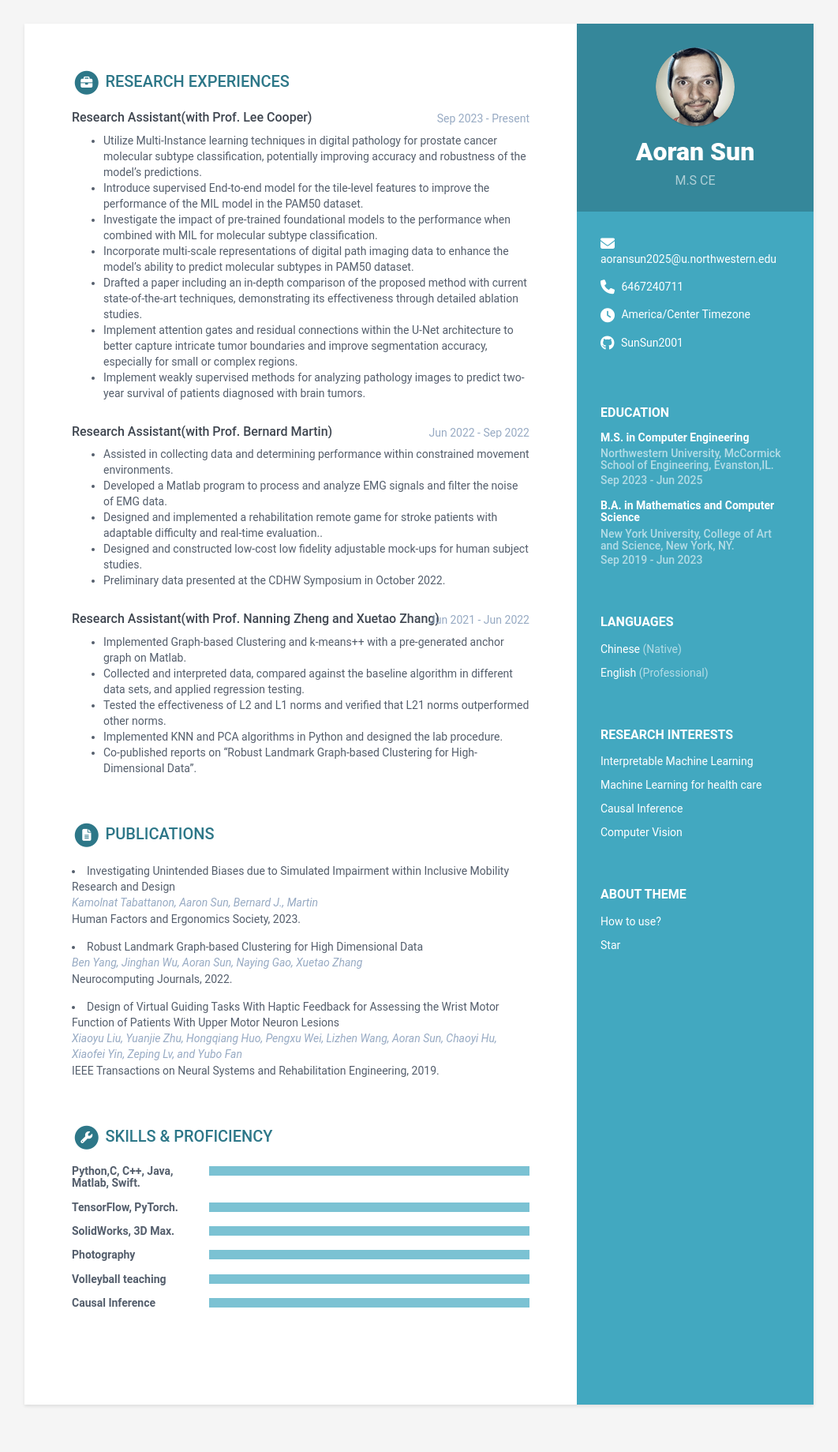
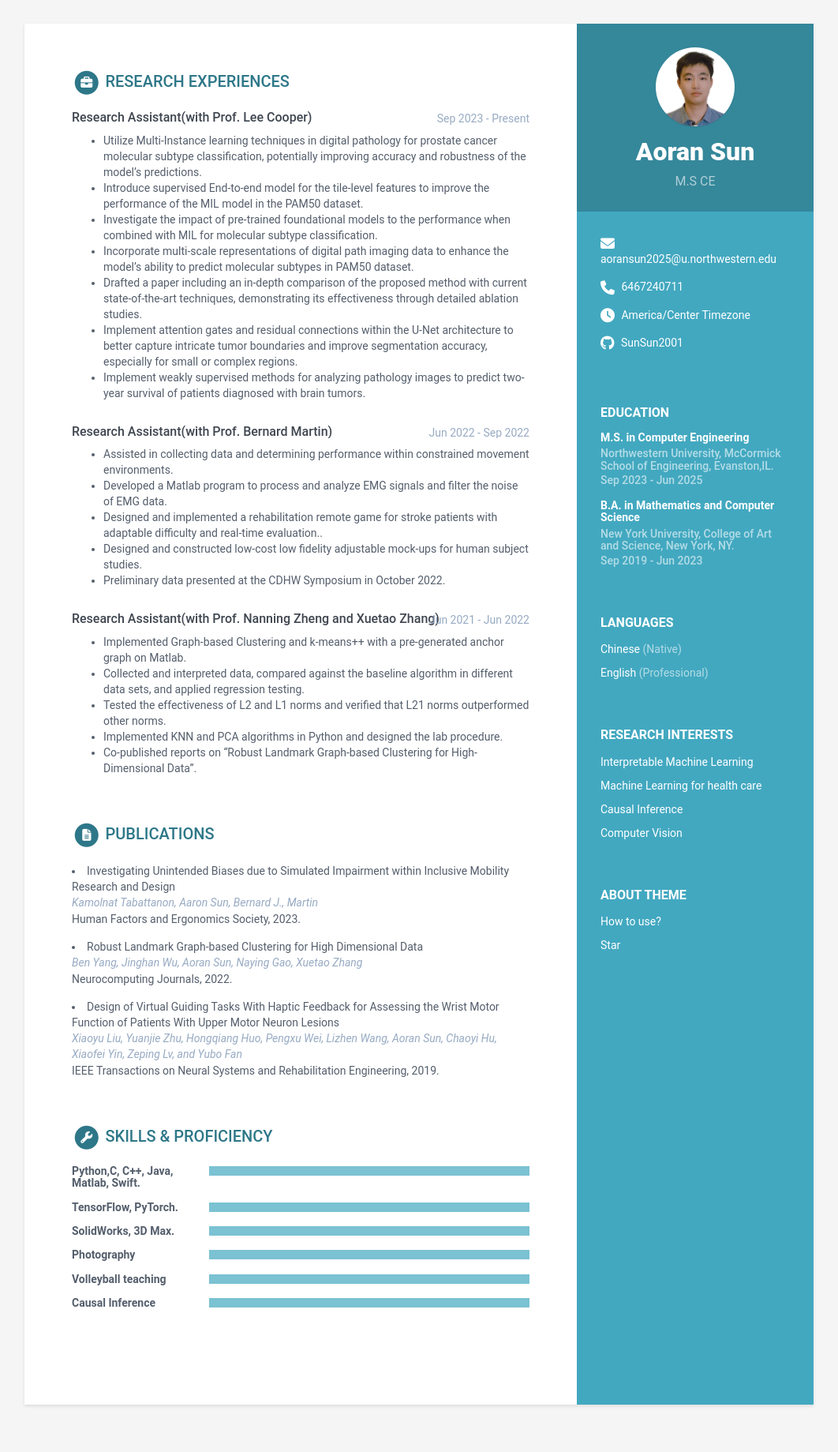
Before and after one commit to SunSun2001/CV, a Jekyll site: the page built from index.html, in a window 1280 px wide. Shown: the whole page at 79% size, without its empty margins (109-1171 px from the left). Built offline with Jekyll 4.4.1, drawn with Linux system fonts in a browser that asks for light colours.

Commit message:
Update data.yml

```diff
--- a/_data/data.yml
+++ b/_data/data.yml
@@ -10,7 +10,7 @@ sidebar:
     # Profile information
     name: Aoran Sun
     tagline: M.S CE
-    avatar: profile.png  #place a 100x100 picture inside /assets/images/ folder and provide the name of the file below
+    avatar: 头像.jpg  #place a 100x100 picture inside /assets/images/ folder and provide the name of the file below
 
     # Sidebar links
     email: aoransun2025@u.northwestern.edu
```
